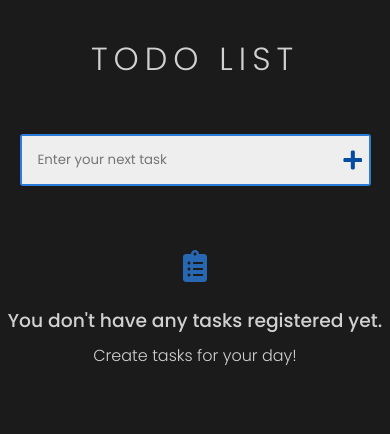
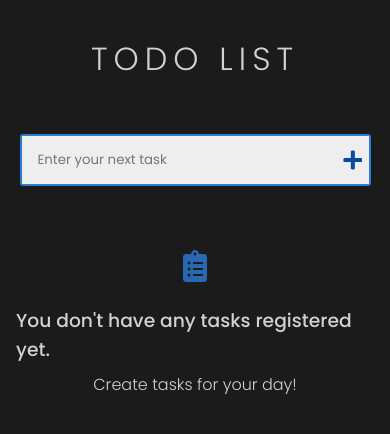
Before and after one commit to pmagalhaes2/todo-list, a React (Vite) app: page / in a window 390 px wide. Shown: the top 434 px of the page. Built offline with nearby package versions, Linux system fonts and the light colour scheme.

Commit message:
chore: responsivity

```diff
--- a/src/components/EmptyList/styles.ts
+++ b/src/components/EmptyList/styles.ts
@@ -7,12 +7,16 @@ export const Container = styled.div`
   justify-content: center;
   gap: 0.5rem;
 
+  @media (max-width: 480px) {
+    padding: 1rem;
+  }
+
   > svg {
     width: 2rem;
     height: 2rem;
     color: #2c7cda;
     opacity: 0.8;
-    margin: 3rem 0 1rem;
+    margin: 2rem 0 1rem;
   }
 `;
 
```
